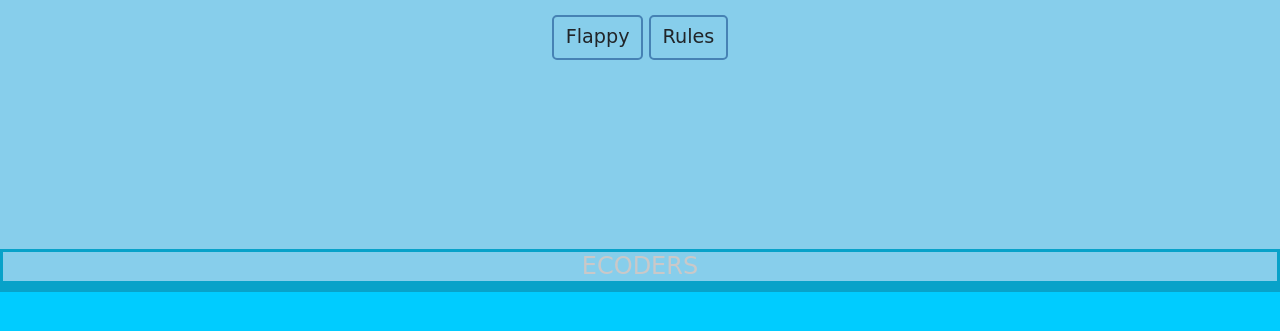
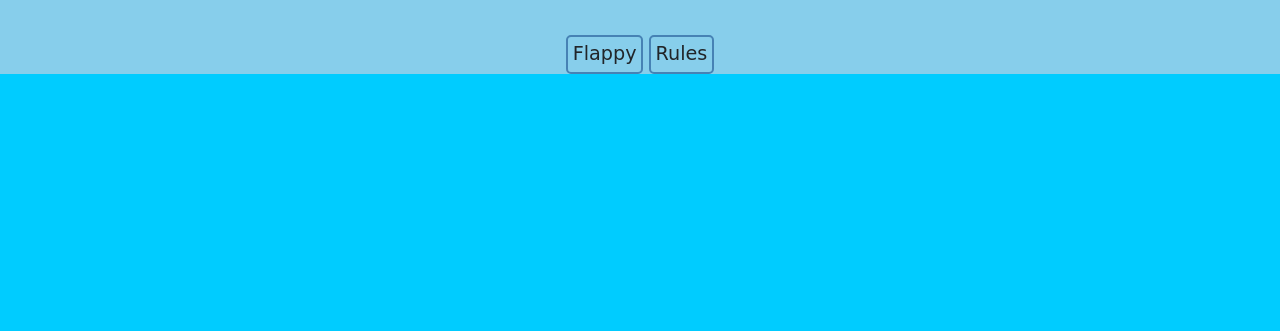
Before and after one commit to take-it-ec/flappy_bird, a plain HTML site: page index.html in a window 1280 px wide. Shown: the part 395-726 px from the top of the page. Drawn offline with nearby package versions, Linux system fonts and the light colour scheme; files that its build step writes are made by us from their sources; a web font is replaced by a local one.

```diff
--- a/index.html
+++ b/index.html
@@ -52,13 +52,7 @@
 
         </div>
       </div>
-<div class="row teamFooter">
-    <div class="col-12 teamInner">
 
-        <h4 class = 'teamName'>ECODERS</h4>
-
-    </div>
-</div>
 
     </div>
     <div class="modal fade" id="modelId" tabindex="-1" role="dialog" aria-labelledby="modelTitleId" aria-hidden="true">
@@ -92,23 +86,17 @@
         </div>
     </div>
 
+
     <script src="https://cdnjs.cloudflare.com/ajax/libs/jquery/3.5.1/jquery.slim.min.js"></script>
     <script src="https://cdnjs.cloudflare.com/ajax/libs/popper.js/1.16.1/umd/popper.min.js"></script>
     <script src="https://cdnjs.cloudflare.com/ajax/libs/twitter-bootstrap/4.6.0/js/bootstrap.min.js"></script>
-    <script>
-      function Music() {
-        var audio = document.getElementById("audio");
-        audio.play();
-      }
-    </script>
+
   </body>
 
   <style>
     @import url("https://fonts.googleapis.com/css2?family=Potta+One&display=swap");
 
-/* <audio id = 'audio'>
-    <source src = './demosong.mp3' type = 'audio/mpeg'>
-</audio>  */
+
     * {
       margin: 0;
       padding: 0;
@@ -135,7 +123,7 @@ span{
       border-radius: 5px;
       border:2px solid steelblue;
       font-size:larger;
-      margin-top:10px;
+      margin-top:30px;
     }
 
     .btn:active{
@@ -148,18 +136,7 @@ border:2px solid white;
         background-color:#096d86;
     }
 
-    .teamFooter{
-        position:relative;
-        height:29vh;
-    }
 
-    .teamInner{
-        background-color:#08a2c9;
-        position:absolute;
-        bottom:0;
-        padding:3px;
-        color:rgb(202, 200, 200);
-    }
 
 
 
--- a/style.css
+++ b/style.css
@@ -64,6 +64,15 @@ body{
 
 }
 
+.btn{
+    padding:3px;
+    padding-right:5px;
+    padding-left:5px;
+    border-radius:5px;
+    border:none;
+    font-size:larger;
+}
+
 @media (max-width:720px){
 
     body{
```
Also changed, not shown: flappy.html (+5 -0 lines), script.js (+12 -10 lines).
